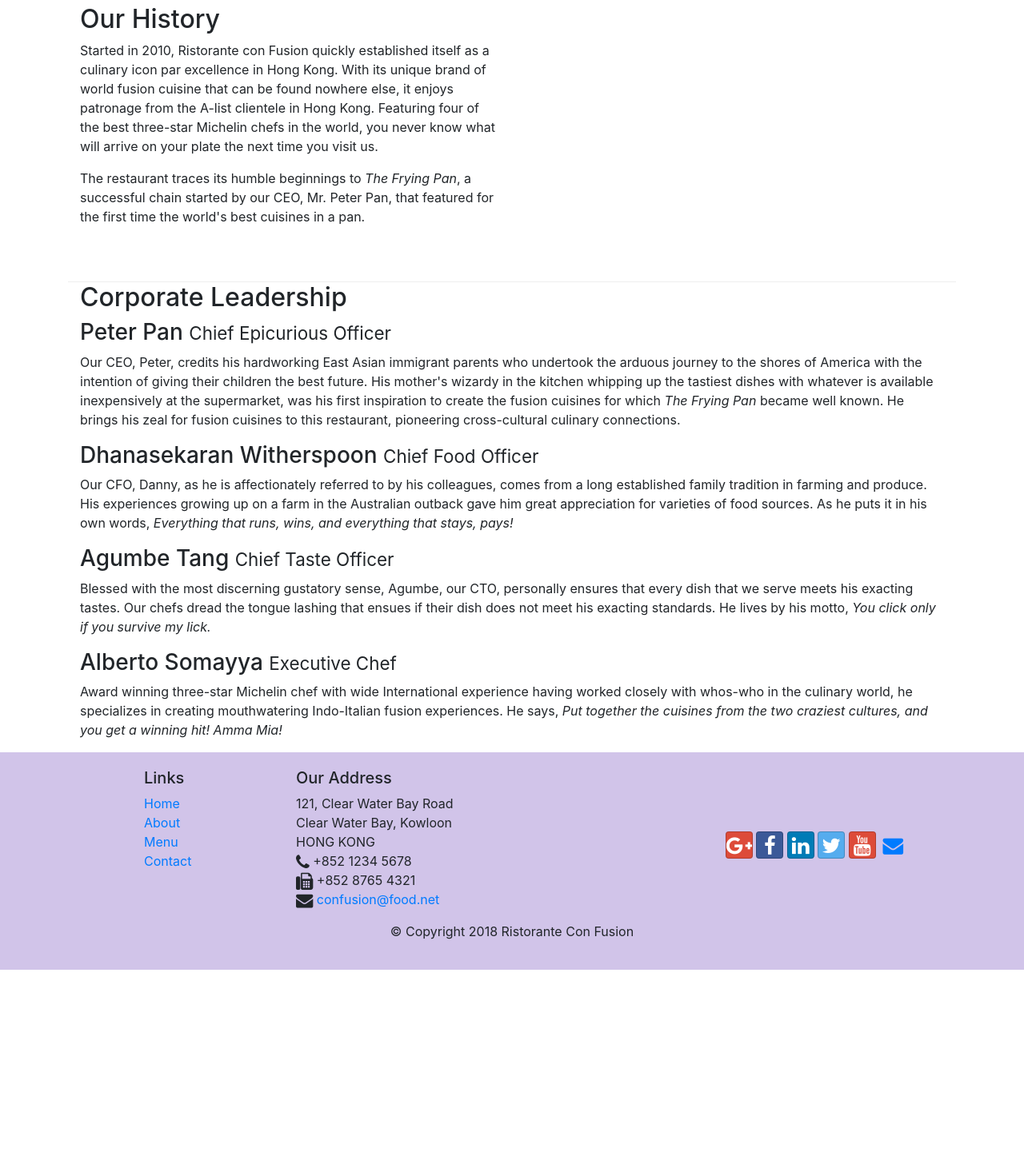
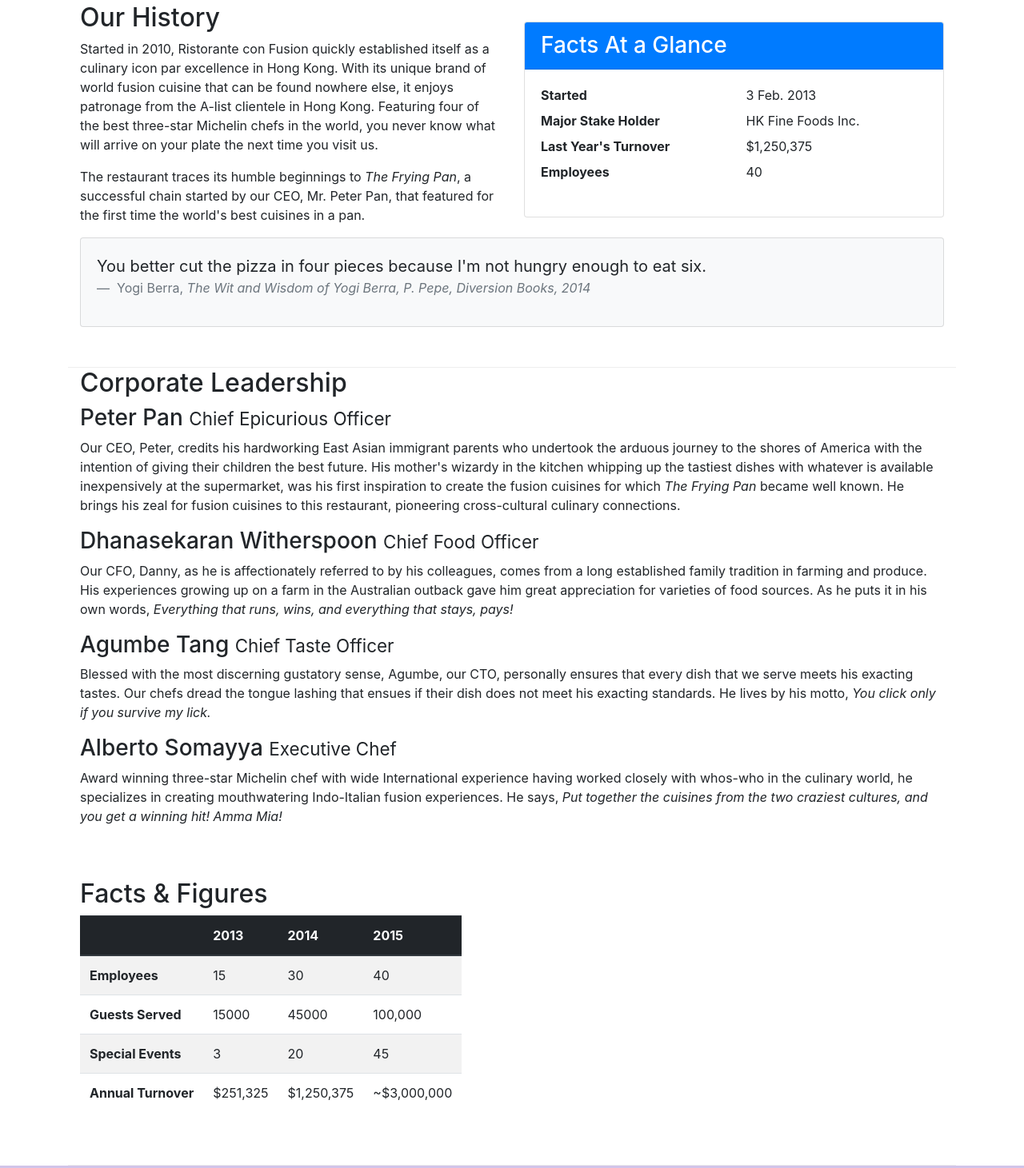
Before and after one commit to santoscr92/confusion-test, a website: page aboutus.html in a window 1280 px wide. Shown: the part 462-1923 px from the top of the page at 80% size. Before the commit the page ends 1675 px from the top, so only its background shows below. Drawn offline with nearby package versions, Linux system fonts and the light colour scheme.

Commit message:
Tables and Cards

```diff
--- a/aboutus.html
+++ b/aboutus.html
@@ -69,7 +69,33 @@
                 <p>Started in 2010, Ristorante con Fusion quickly established itself as a culinary icon par excellence in Hong Kong. With its unique brand of world fusion cuisine that can be found nowhere else, it enjoys patronage from the A-list clientele in Hong Kong.  Featuring four of the best three-star Michelin chefs in the world, you never know what will arrive on your plate the next time you visit us.</p>
                 <p>The restaurant traces its humble beginnings to <em>The Frying Pan</em>, a successful chain started by our CEO, Mr. Peter Pan, that featured for the first time the world's best cuisines in a pan.</p>
             </div>
-            <div>
+            <div class="col-sm">
+                <div class="card">
+                    <h3 class="card-header bg-primary text-white">Facts At a Glance</h3>
+                    <div class="card-body">
+                        <dl class="row">
+                            <dt class="col-6">Started</dt>
+                            <dd class="col-6">3 Feb. 2013</dd>
+                            <dt class="col-6">Major Stake Holder</dt>
+                            <dd class="col-6">HK Fine Foods Inc.</dd>
+                            <dt class="col-6">Last Year's Turnover</dt>
+                            <dd class="col-6">$1,250,375</dd>
+                            <dt class="col-6">Employees</dt>
+                            <dd class="col-6">40</dd>
+
+                        </dl>
+                    </div>
+                </div>
+            </div>
+            <div class="col-12">
+                <div class="card card-body bg-light">
+                    <blockquote class="blockquote">
+                        <p class="mb-0">You better cut the pizza in four pieces because I'm not hungry enough to eat six.</p>
+                        <footer class="blockquote-footer">
+                            Yogi Berra, <cite title="Source Title">The Wit and Wisdom of Yogi Berra, P. Pepe, Diversion Books, 2014</cite>
+                        </footer>
+                    </blockquote>
+                </div>
             </div>
         </div>
 
@@ -86,6 +112,53 @@
                 <h3>Alberto Somayya <small>Executive Chef</small></h3>
                 <p class="d-none d-sm-block">Award winning three-star Michelin chef with wide International experience having worked closely with whos-who in the culinary world, he specializes in creating mouthwatering Indo-Italian fusion experiences. He says, <em>Put together the cuisines from the two craziest cultures, and you get a winning hit! Amma Mia!</em></p>
             </div>
+       </div>
+       <div class="row row-content">
+           <div class="col-12 col-sm-9">
+               <h2>Facts &amp; Figures</h2>
+               <div class="table-responsive">
+                   <div class="table table-striped">
+                       <table>
+                        <thead class="thead-dark">
+                            <tr>
+                                <th>&nbsp;</th>
+                                <th>2013</th>
+                                <th>2014</th>
+                                <th>2015</th>
+                            </tr>
+                        </thead>
+                        <tbody>
+                            <tr>
+                                <th>Employees</th>
+                                <td>15</td>
+                                <td>30</td>
+                                <td>40</td>
+                            </tr>
+                            <tr>
+                                <th>Guests Served</th>
+                                <td>15000</td>
+                                <td>45000</td>
+                                <td>100,000</td>
+                            </tr>
+                            <tr>
+                                <th>Special Events</th>
+                                <td>3</td>
+                                <td>20</td>
+                                <td>45</td>
+                            </tr>
+                            <tr>
+                                <th>Annual Turnover</th>
+                                <td>$251,325</td>
+                                <td>$1,250,375</td>
+                                <td>~$3,000,000</td>
+                            </tr>
+                        </tbody>
+
+                       </table>
+                   </div>
+               </div>
+           </div>
+           <div class="col-12 col-sm-3"></div>
        </div>
 
     </div>
```
